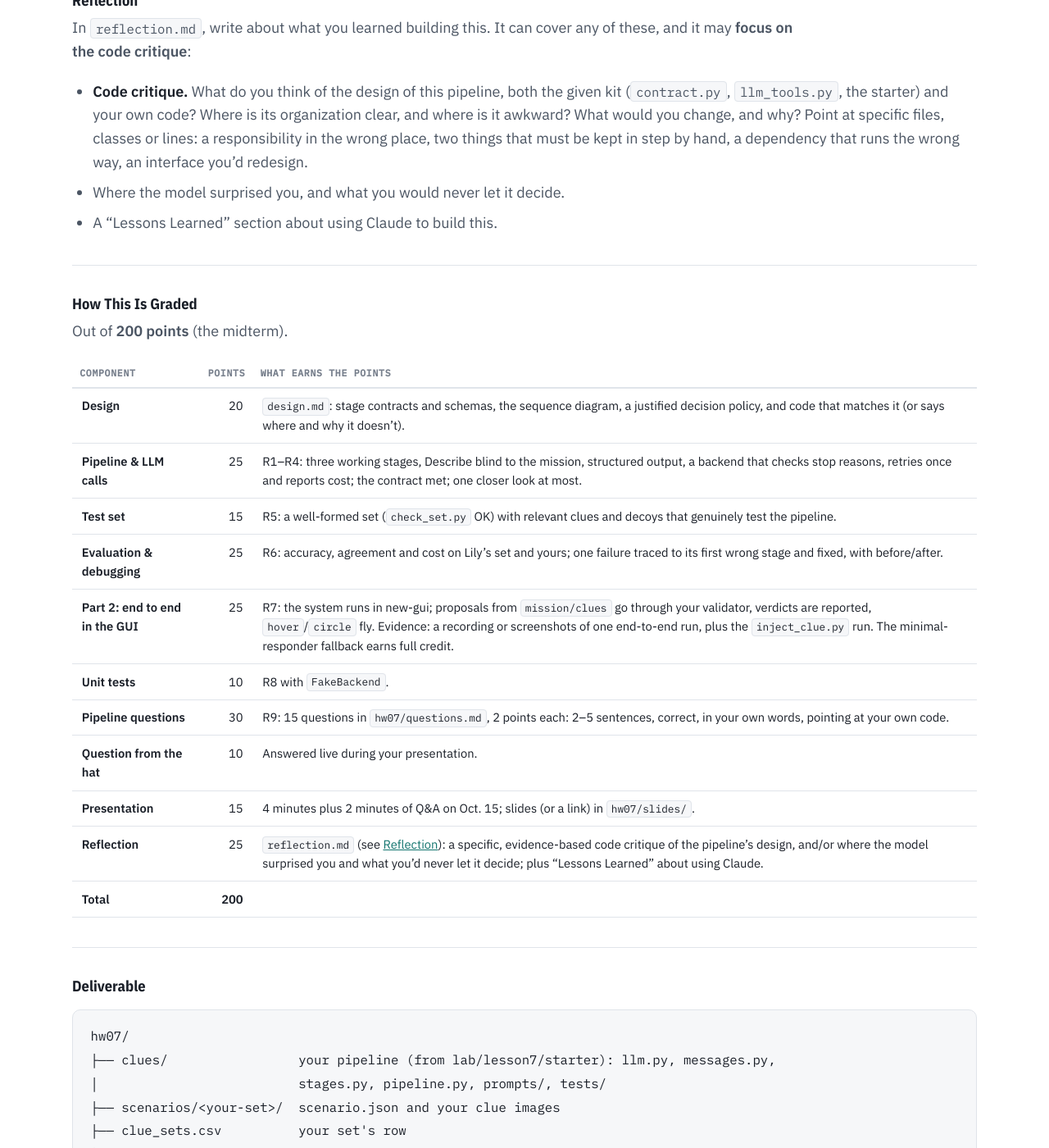
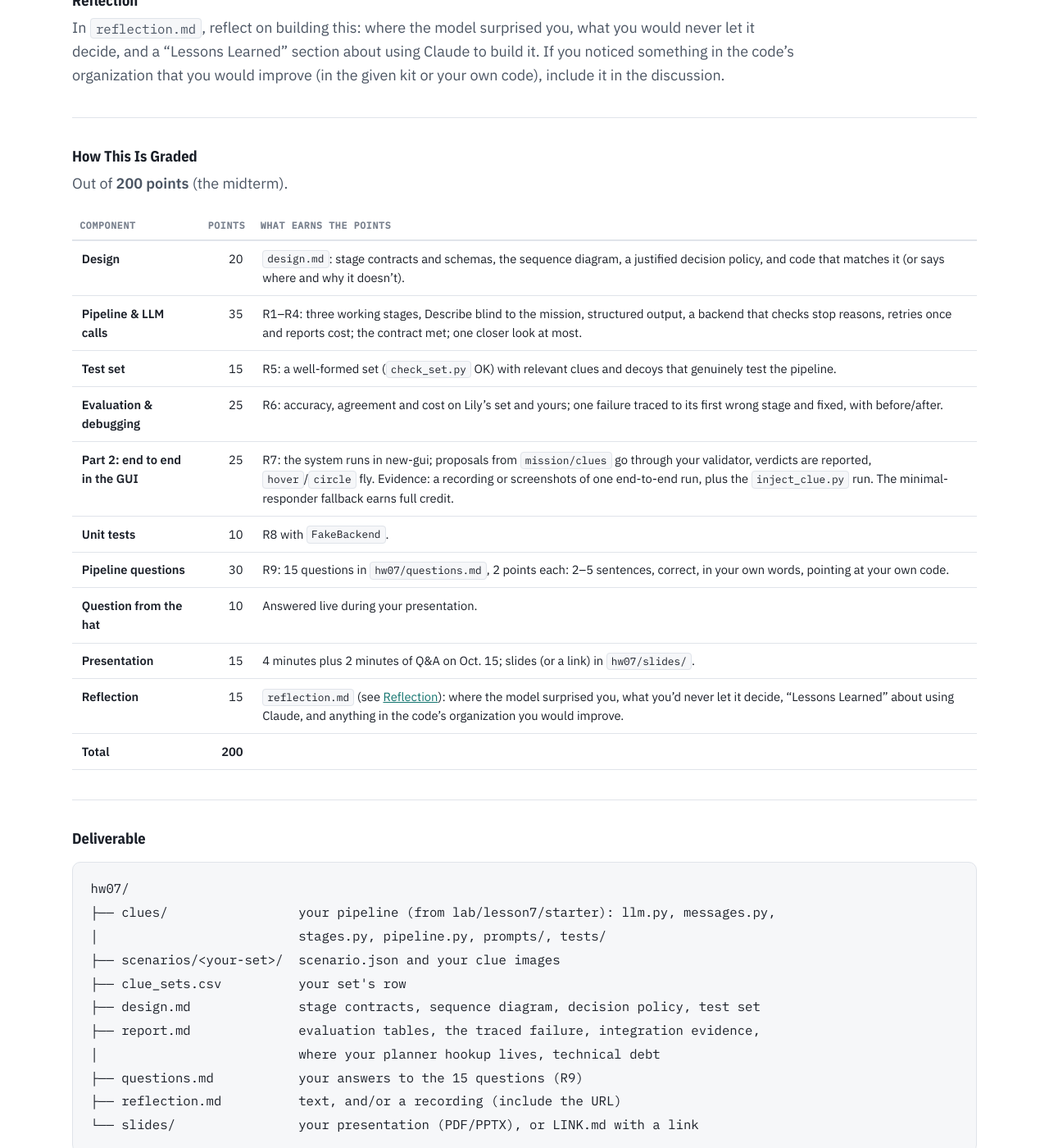
Before and after one commit to JaneClelandHuang/uav-native-ai, a Jekyll site: the page built from lessons/lesson7.md, in a window 1280 px wide and 1400 px high, scrolled down 8712 px. Shown: the whole window at 82% size. Built offline with Jekyll 4.4.1, drawn with Linux system fonts in a browser that asks for light colours; our own code applies the rules of GitHub Pages for plain Markdown files; some of the changed text lies outside the part shown.

Commit message:
HW7: ordinary reflection (code improvements optional); reflection 15, pipeline 35
Co-Authored-By: Claude Opus 5.5 <noreply@anthropic.com>

````diff
--- a/lessons/lesson7.md
+++ b/lessons/lesson7.md
@@ -351,18 +351,11 @@ answer.
 
 ### Reflection
 
-In `reflection.md`, write about what you learned building this. It can
-cover any of these, and it may **focus on the code critique**:
-
-- **Code critique.** What do you think of the design of this pipeline, both
-  the given kit (`contract.py`, `llm_tools.py`, the starter) and your own
-  code? Where is its organization clear, and where is it awkward? What would
-  you change, and why? Point at specific files, classes or lines: a
-  responsibility in the wrong place, two things that must be kept in step
-  by hand, a dependency that runs the wrong way, an interface you'd
-  redesign.
-- Where the model surprised you, and what you would never let it decide.
-- A "Lessons Learned" section about using Claude to build this.
+In `reflection.md`, reflect on building this: where the model surprised
+you, what you would never let it decide, and a "Lessons Learned" section
+about using Claude to build it. If you noticed something in the code's
+organization that you would improve (in the given kit or your own code),
+include it in the discussion.
 
 ---
 
@@ -375,7 +368,7 @@ Out of **200 points** (the midterm).
 | Component | Points | What earns the points |
 |---|---:|---|
 | **Design** | 20 | `design.md`: stage contracts and schemas, the sequence diagram, a justified decision policy, and code that matches it (or says where and why it doesn't). |
-| **Pipeline & LLM calls** | 25 | R1–R4: three working stages, Describe blind to the mission, structured output, a backend that checks stop reasons, retries once and reports cost; the contract met; one closer look at most. |
+| **Pipeline & LLM calls** | 35 | R1–R4: three working stages, Describe blind to the mission, structured output, a backend that checks stop reasons, retries once and reports cost; the contract met; one closer look at most. |
 | **Test set** | 15 | R5: a well-formed set (`check_set.py` OK) with relevant clues and decoys that genuinely test the pipeline. |
 | **Evaluation & debugging** | 25 | R6: accuracy, agreement and cost on Lily's set and yours; one failure traced to its first wrong stage and fixed, with before/after. |
 | **Part 2: end to end in the GUI** | 25 | R7: the system runs in new-gui; proposals from `mission/clues` go through your validator, verdicts are reported, `hover`/`circle` fly. Evidence: a recording or screenshots of one end-to-end run, plus the `inject_clue.py` run. The minimal-responder fallback earns full credit. |
@@ -383,7 +376,7 @@ Out of **200 points** (the midterm).
 | **Pipeline questions** | 30 | R9: 15 questions in `hw07/questions.md`, 2 points each: 2–5 sentences, correct, in your own words, pointing at your own code. |
 | **Question from the hat** | 10 | Answered live during your presentation. |
 | **Presentation** | 15 | 4 minutes plus 2 minutes of Q&A on Oct. 15; slides (or a link) in `hw07/slides/`. |
-| **Reflection** | 25 | `reflection.md` (see [Reflection](#reflection)): a specific, evidence-based code critique of the pipeline's design, and/or where the model surprised you and what you'd never let it decide; plus "Lessons Learned" about using Claude. |
+| **Reflection** | 15 | `reflection.md` (see [Reflection](#reflection)): where the model surprised you, what you'd never let it decide, "Lessons Learned" about using Claude, and anything in the code's organization you would improve. |
 | **Total** | **200** | |
 
 </div>
@@ -402,7 +395,7 @@ hw07/
 ├── report.md              evaluation tables, the traced failure, integration evidence,
 │                          where your planner hookup lives, technical debt
 ├── questions.md           your answers to the 15 questions (R9)
-├── reflection.md          code critique and reflection: text, and/or a recording (URL)
+├── reflection.md          text, and/or a recording (include the URL)
 └── slides/                your presentation (PDF/PPTX), or LINK.md with a link
 ```
 
````
